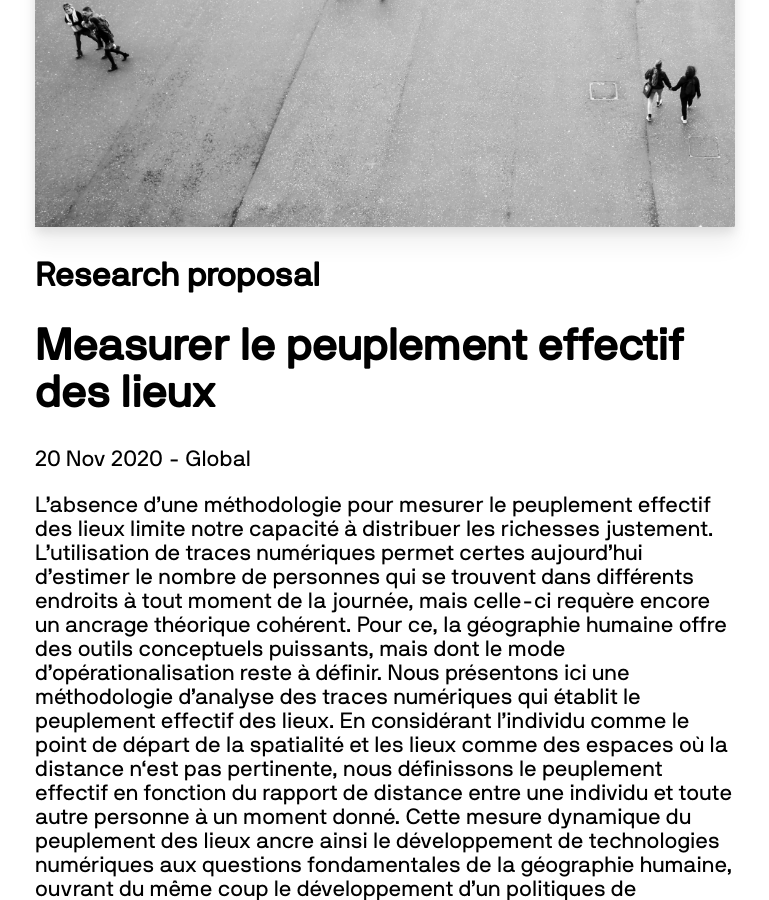
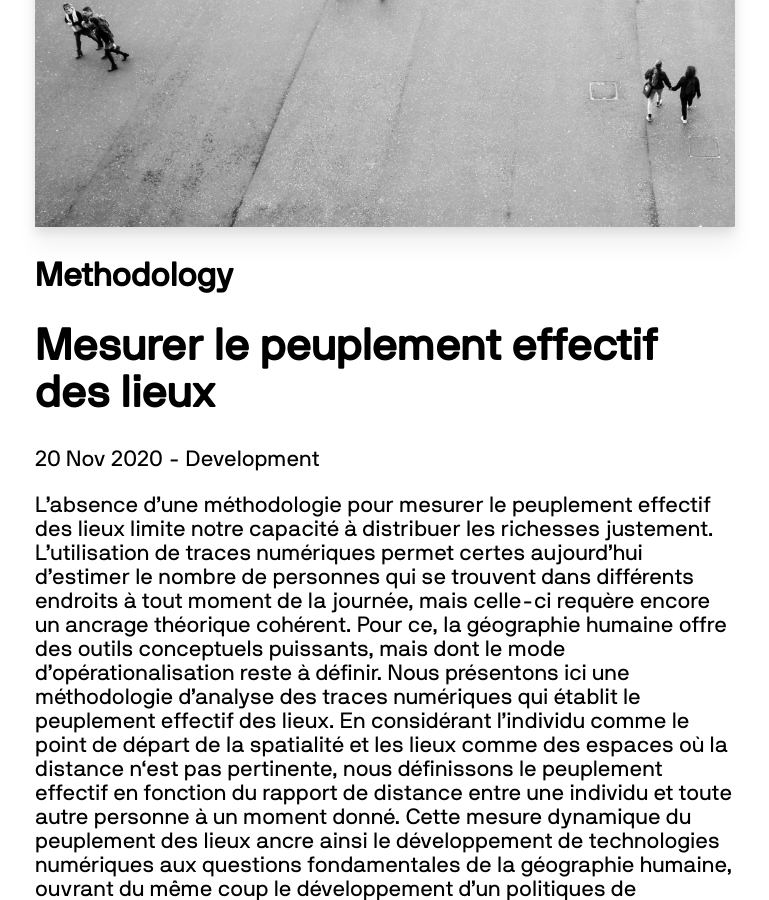
Before and after one commit to sjinko/sjinko.github.io, a Jekyll site: the page built from _posts/2020-11-20-peuplement_effectif.md, in a window 1280 px wide and 900 px high, scrolled down 744 px. Shown: the whole window, without its empty margins (255-1024 px from the left). Built offline with Jekyll 4.4.1, drawn with Linux system fonts in a browser that asks for light colours.

Commit message:
Update 2020-11-20-peuplement_effectif.md

```diff
--- a/_posts/2020-11-20-peuplement_effectif.md
+++ b/_posts/2020-11-20-peuplement_effectif.md
@@ -1,9 +1,9 @@
 ---
-title: Measurer le peuplement effectif des lieux
+title: Mesurer le peuplement effectif des lieux
 author: Shin Alexandre Koseki
-category: Research proposal
+category: Methodology
 tag: [methodology, research, theory, space, geography, method, digital traces, spatial justice, population, place]
-location: Global
+location: Development
 participants_universities: [Université de Montréal, Polytechnique des Hauts de France, Université d’Amiens]
 participants_ngos: [Chôros]
 participants_companies: []
```
